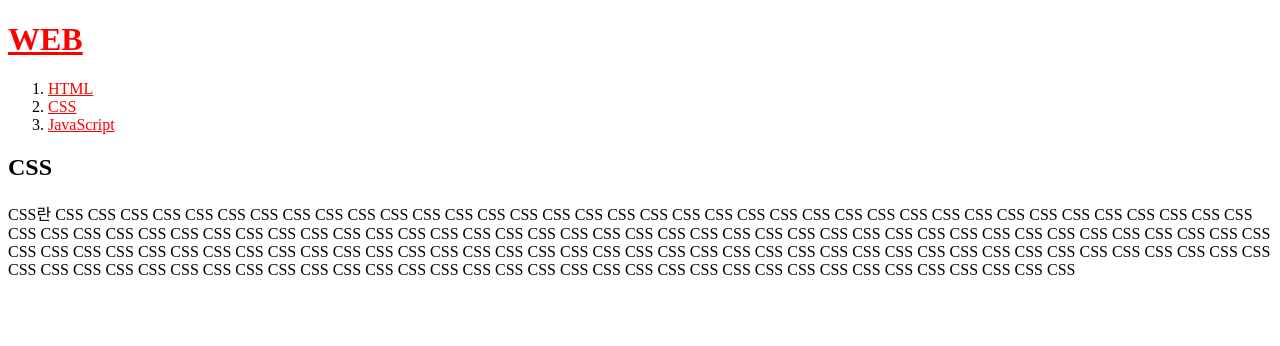
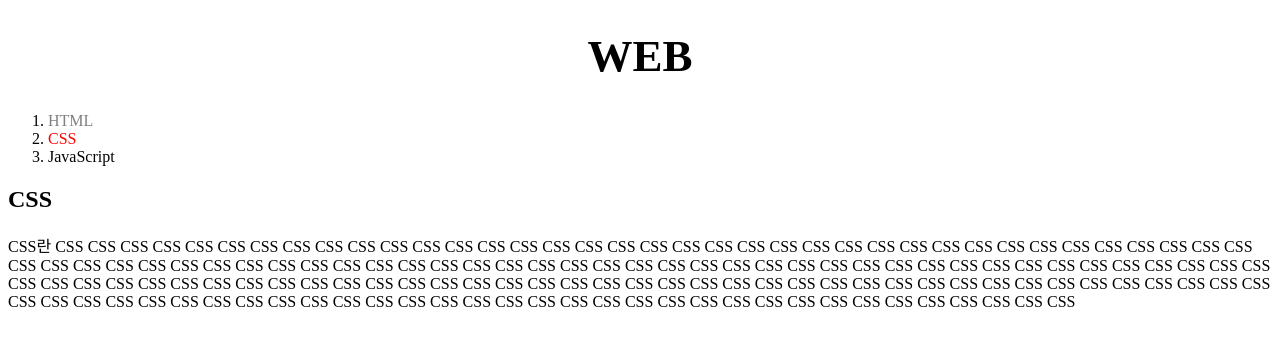
Before and after one commit to yisj777s/WEB-Study1-my-first-web-site, a plain HTML site: page 2.html in a window 1280 px wide. Drawn offline with Linux system fonts and the light colour scheme; a script that the page names is missing.

Commit message:
Update 2.html

```diff
--- a/2.html
+++ b/2.html
@@ -4,8 +4,19 @@
 <title>WEB1 - CSS</title>
 <meta charset="utf-8">
 <style>
+  #active {
+    color: red;
+  }
+  .saw {
+    color: gray;
+  }
   a {
-    color: red;
+    color: black;
+    text-decoration: none;
+  }
+  h1 {
+    font-size: 45px;
+    text-align: center;
   }
 </style>
 <!-- Google tag (gtag.js) -->
@@ -21,8 +32,8 @@
 <body>
   <h1><a href="index.html">WEB</a></h1>
 <ol>
-  <li><a href="1.html">HTML</a></li>
-  <li><a href="2.html">CSS</a></li>
+  <li><a href="1.html" class="saw">HTML</a></li>
+  <li><a href="2.html" class="saw" id="active">CSS</a></li>
   <li><a href="3.html">JavaScript</a></li>
 </ol>
 <!--
```
